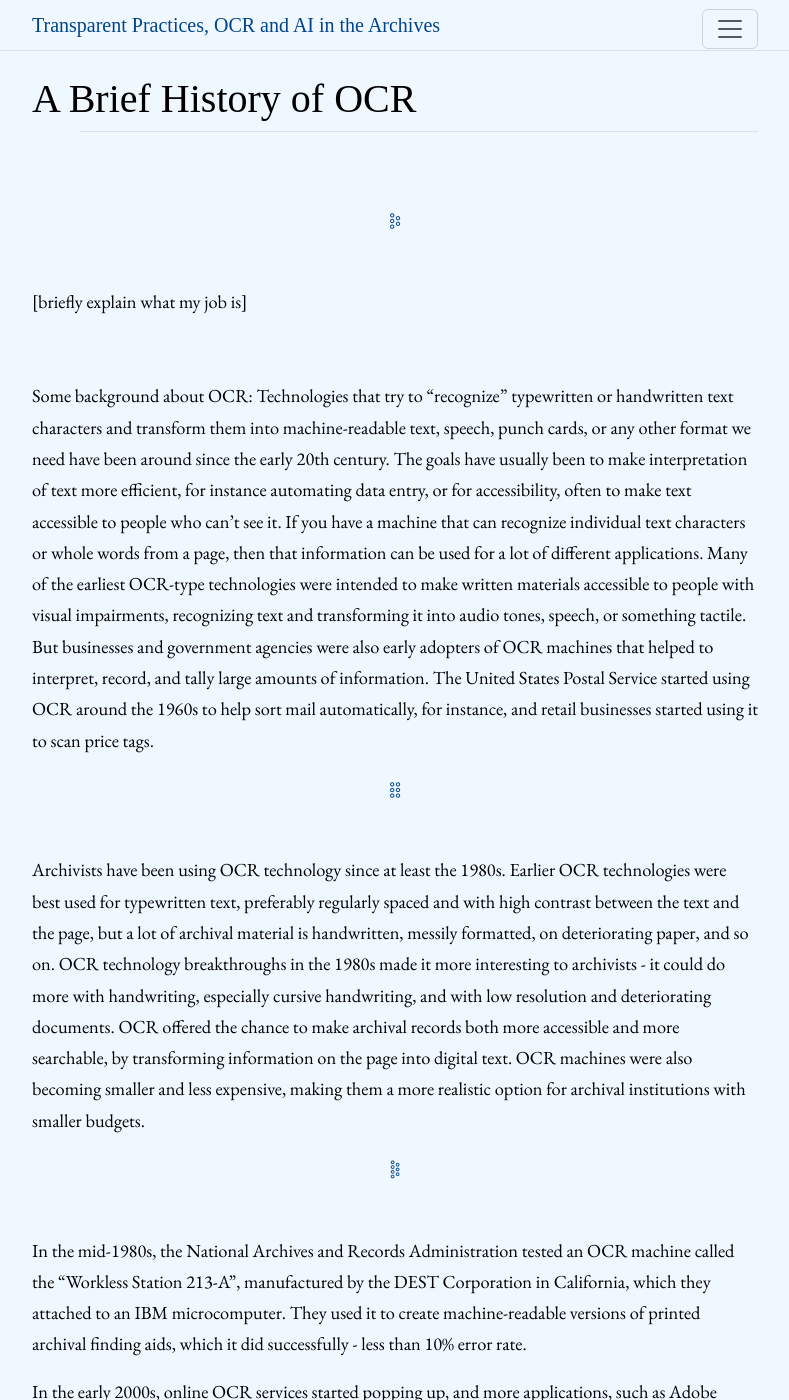
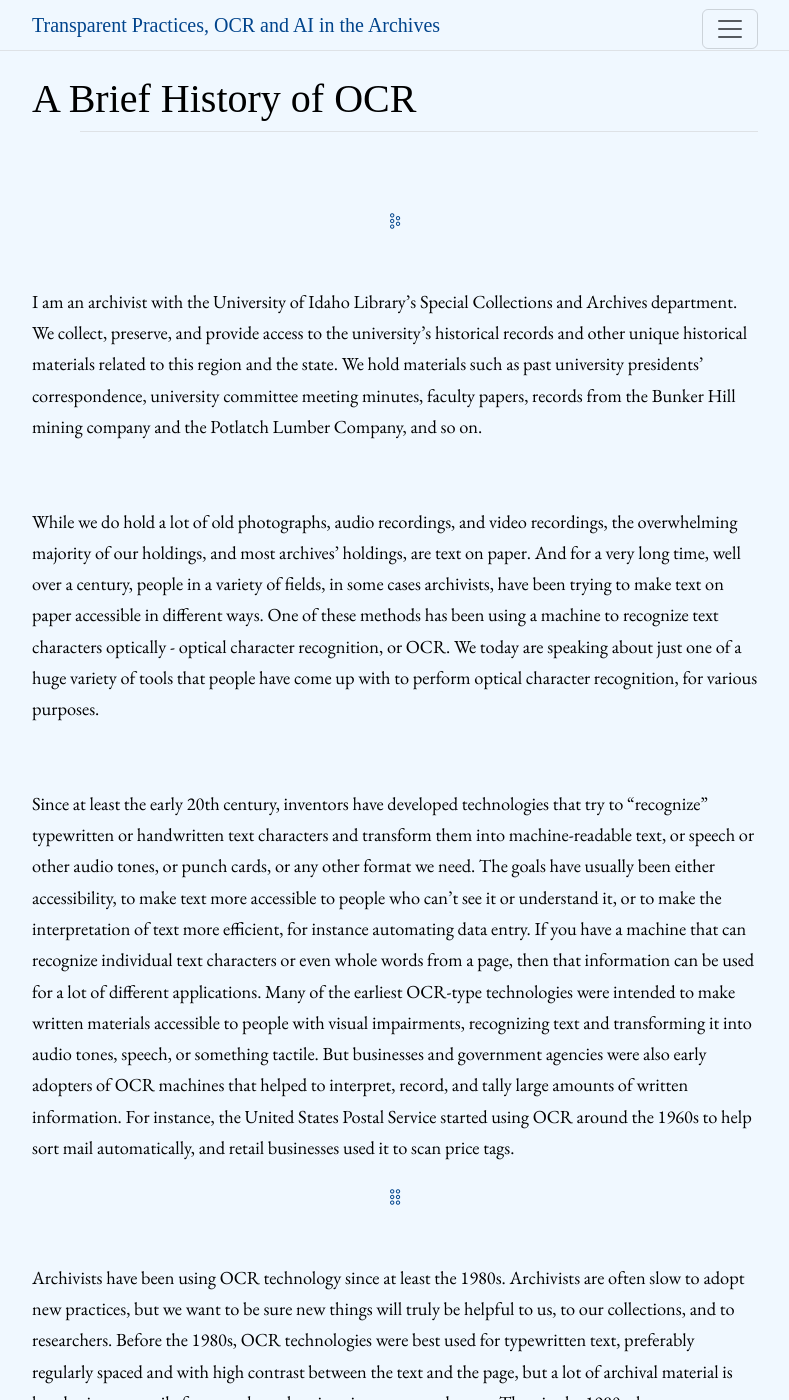
Before and after one commit to aweymo-ui/practices-rc, a Jekyll site: the page built from content/2_ocr.md, in a window 1280 px wide and 1400 px high. Shown: the whole window, without its empty margins (245-1034 px from the left). Built offline with Jekyll 4.4.1, drawn with Linux system fonts in a browser that asks for light colours; some web fonts are replaced; some of the changed text lies outside the part shown.

Commit message:
Update 2_ocr.md

```diff
--- a/content/2_ocr.md
+++ b/content/2_ocr.md
@@ -13,11 +13,15 @@ gallery: true
 
 <br>
 
-[briefly explain what my job is]
+I am an archivist with the University of Idaho Library's Special Collections and Archives department. We collect, preserve, and provide access to the university's historical records and other unique historical materials related to this region and the state. We hold materials such as past university presidents' correspondence, university committee meeting minutes, faculty papers, records from the Bunker Hill mining company and the Potlatch Lumber Company, and so on.
 
 <br>
 
-Some background about OCR: Technologies that try to “recognize” typewritten or handwritten text characters and transform them into machine-readable text, speech, punch cards, or any other format we need have been around since the early 20th century. The goals have usually been to make interpretation of text more efficient, for instance automating data entry, or for accessibility, often to make text accessible to people who can’t see it. If you have a machine that can recognize individual text characters or whole words from a page, then that information can be used for a lot of different applications. Many of the earliest OCR-type technologies were intended to make written materials accessible to people with visual impairments, recognizing text and transforming it into audio tones, speech, or something tactile. But businesses and government agencies were also early adopters of OCR machines that helped to interpret, record, and tally large amounts of information. The United States Postal Service started using OCR around the 1960s to help sort mail automatically, for instance, and retail businesses started using it to scan price tags.
+While we do hold a lot of old photographs, audio recordings, and video recordings, the overwhelming majority of our holdings, and most archives' holdings, are text on paper. And for a very long time, well over a century, people in a variety of fields, in some cases archivists, have been trying to make text on paper accessible in different ways. One of these methods has been using a machine to recognize text characters optically - optical character recognition, or OCR. We today are speaking about just one of a huge variety of tools that people have come up with to perform optical character recognition, for various purposes.
+
+<br>
+
+Since at least the early 20th century, inventors have developed technologies that try to "recognize" typewritten or handwritten text characters and transform them into machine-readable text, or speech or other audio tones, or punch cards, or any other format we need. The goals have usually been either accessibility, to make text more accessible to people who can't see it or understand it, or to make the interpretation of text more efficient, for instance automating data entry. If you have a machine that can recognize individual text characters or even whole words from a page, then that information can be used for a lot of different applications. Many of the earliest OCR-type technologies were intended to make written materials accessible to people with visual impairments, recognizing text and transforming it into audio tones, speech, or something tactile. But businesses and government agencies were also early adopters of OCR machines that helped to interpret, record, and tally large amounts of written information. For instance, the United States Postal Service started using OCR around the 1960s to help sort mail automatically, and retail businesses used it to scan price tags.
 
 <div class="symbol-container">
     <p class="symbol">&#x1011E;</p>
@@ -25,7 +29,7 @@ Some background about OCR: Technologies that try to “recognize” typewritten
 
 <br>
 
-Archivists have been using OCR technology since at least the 1980s. Earlier OCR technologies were best used for typewritten text, preferably regularly spaced and with high contrast between the text and the page, but a lot of archival material is handwritten, messily formatted, on deteriorating paper, and so on. OCR technology breakthroughs in the 1980s made it more interesting to archivists - it could do more with handwriting, especially cursive handwriting, and with low resolution and deteriorating documents. OCR offered the chance to make archival records both more accessible and more searchable, by transforming information on the page into digital text. OCR machines were also becoming smaller and less expensive, making them a more realistic option for archival institutions with smaller budgets.
+Archivists have been using OCR technology since at least the 1980s. Archivists are often slow to adopt new practices, but we want to be sure new things will truly be helpful to us, to our collections, and to researchers. Before the 1980s, OCR technologies were best used for typewritten text, preferably regularly spaced and with high contrast between the text and the page, but a lot of archival material is handwritten, messily formatted, on deteriorating paper, and so on. Then in the 1980s there were some breakthroughs with OCR technology that made it more interesting to archivists - it could do more with handwriting, especially cursive handwriting, and with low resolution and deteriorating documents. OCR offered the chance to make archival records both more accessible and more searchable, by transforming information on the page into digital text. OCR machines were also becoming smaller and less expensive, making them a more realistic option for archival institutions with smaller budgets.
 
 <div class="symbol-container">
     <p class="symbol">&#x1011F;</p>
@@ -33,8 +37,8 @@ Archivists have been using OCR technology since at least the 1980s. Earlier OCR
 
 <br>
 
-In the mid-1980s, the National Archives and Records Administration tested an OCR machine called the “Workless Station 213-A”, manufactured by the DEST Corporation in California, which they attached to an IBM microcomputer. They used it to create machine-readable versions of printed archival finding aids, which it did successfully - less than 10% error rate.
+For instance, in the mid-1980s, the National Archives tried out this OCR machine called the "Workless Station 213-A," which attached to an IBM microcomputer and OCRed archival finding aids with a less than 10% error rate.
 
-In the early 2000s, online OCR services started popping up, and more applications, such as Adobe Acrobat, started incorporating OCR. The accuracy, speed, ease of use, and variety of applications of OCR tools have only improved over the past couple of decades.
+This is to say that even slow adopters like archives began to see the usefulness of OCR, and the technology has just kept improving in recent decades. In the early 2000s, online OCR services started popping up, and more applications, such as Adobe Acrobat, started incorporating OCR. And as AI technologies have advanced in recent decades, they have been employed to boost the effectiveness of OCR technology, always with the goal of making it faster, more accurate, or more widely available (or monetizable). But as we'll discuss in this presentation, these improvements in AI-assisted OCR can come with ethical challenges for those who use it.
 
 <br>
```
